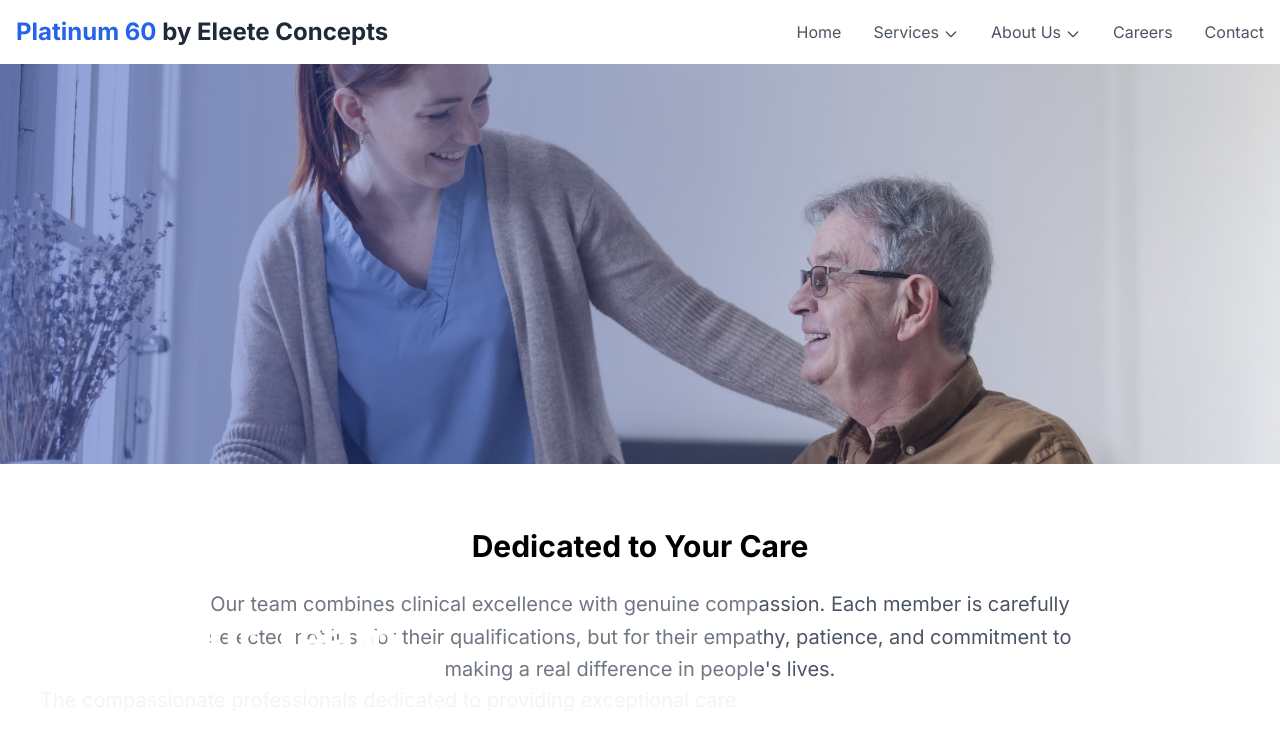
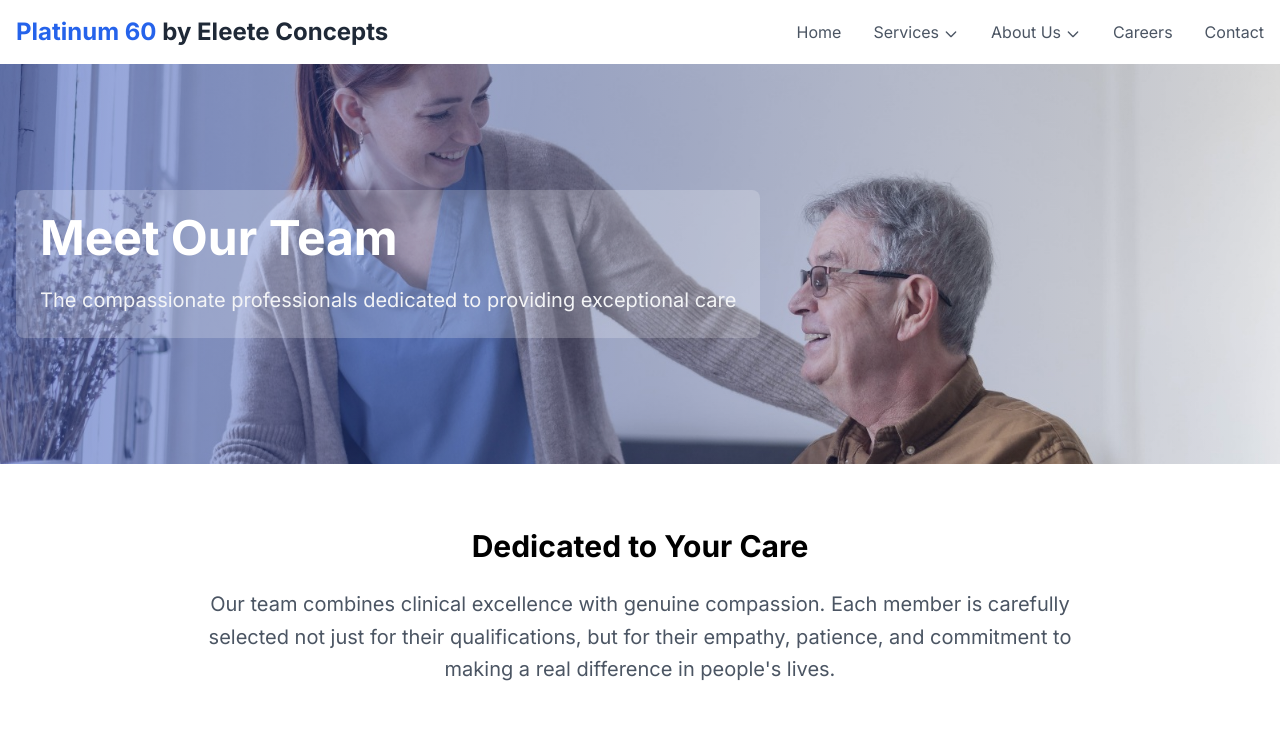
Before and after one commit to trwelk/Eleeteco, a Next.js app: page /team in a window 1280 px wide. Shown: the top 748 px of the page. Built offline with nearby package versions, Linux system fonts and the light colour scheme.

Commit message:
home page styles

```diff
--- a/src/app/services/live-in-care/page.tsx
+++ b/src/app/services/live-in-care/page.tsx
@@ -109,8 +109,8 @@ export default function LiveInCare() {
               { emoji: '❤️', title: 'Couples who wish to stay together at home' },
             ].map((item, i) => (
               <div key={i} className={`bg-white/85 backdrop-blur p-6 rounded-2xl shadow-md border ${i % 2 === 0 ? 'border-blue-100' : 'border-purple-100'} hover:shadow-lg transition-shadow`}>
-                <div className="text-2xl mb-2">{item.emoji}</div>
-                <div className="font-medium text-blue-900 leading-snug">{item.title}</div>
+                <div className="w-10 h-1 bg-gradient-to-r from-blue-500 to-purple-500 rounded-full mb-3" />
+                <div className="text-blue-900 font-semibold leading-snug text-lg">{item.title}</div>
               </div>
             ))}
           </div>
--- a/src/app/team/page.tsx
+++ b/src/app/team/page.tsx
@@ -60,15 +60,17 @@ export default function Team() {
   return (
     <div className="space-y-16">
       {/* Hero Section */}
-      <section className="relative h-[400px] w-full bg-gradient-to-r from-blue-100 to-purple-200">
-        <CustomImage
-          src="/images/1.jpeg"
-          alt="Our Team"
-          className="w-full h-full object-cover"
-          priority
-        />
-        <div className="absolute inset-0 bg-gradient-to-r from-blue-800/50 to-transparent" />
-        <div className="relative container mx-auto px-4 h-full flex items-center">
+      <section className="relative h-[400px] w-full overflow-hidden bg-gradient-to-r from-blue-100 to-purple-200">
+        <div className="absolute inset-0 w-full h-full">
+          <CustomImage
+            src="/images/1.jpeg"
+            alt="Our Team"
+            className="w-full h-full"
+            priority
+          />
+          <div className="absolute inset-0 bg-gradient-to-r from-blue-800/50 to-transparent pointer-events-none" />
+        </div>
+        <div className="relative z-10 container mx-auto px-4 h-full flex items-center">
           <div className="max-w-3xl text-white bg-white/20 p-6 rounded-lg">
             <h1 className="text-4xl md:text-5xl font-bold mb-6">
               Meet Our Team
```
